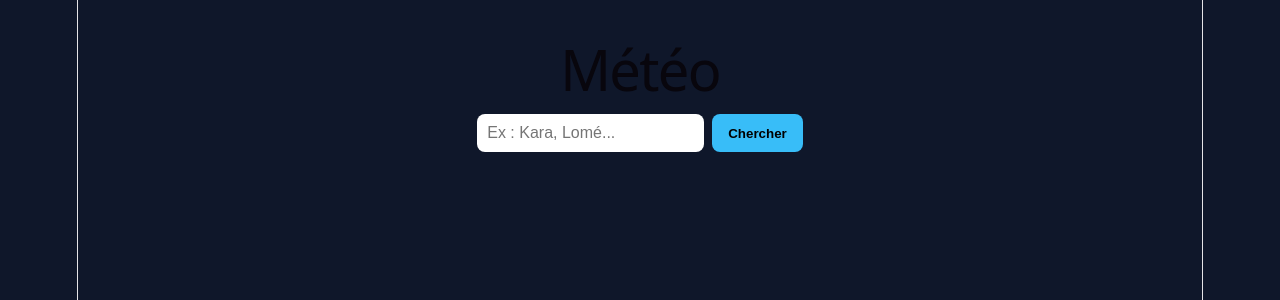
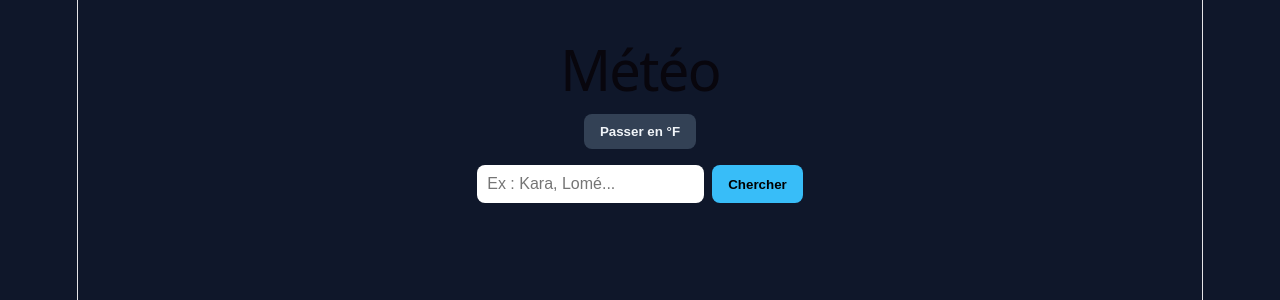
Before and after one commit to bilalidjanfarou-svg/Meteo-app, a React (Vite) app: page / in a window 1280 px wide. Shown: the top 300 px of the page. Built offline with nearby package versions, Linux system fonts and the light colour scheme.

Commit message:
feat: add Celsius/Fahrenheit toggle

```diff
--- a/src/App.css
+++ b/src/App.css
@@ -8,3 +8,4 @@ button { padding: 10px 16px; border: none; border-radius: 8px; background: #38bd
 .jours { display: flex; gap: 8px; }
 .jour { flex: 1; background: #1e293b; border-radius: 12px; padding: 10px 4px; display: flex; flex-direction: column; gap: 4px; }
 .erreur { color: #f87171; }
+.unite { margin-bottom: 16px; background: #334155; color: #f1f5f9; }
--- a/src/App.jsx
+++ b/src/App.jsx
@@ -15,6 +15,7 @@ export default function App() {
   const [nom, setNom] = useState("");
   const [erreur, setErreur] = useState("");
   const [chargement, setChargement] = useState(false);
+  const [unite, setUnite] = useState("C");
 
   async function rechercher(e) {
     e.preventDefault();
@@ -45,9 +46,20 @@ export default function App() {
     }
   }
 
+  const convertir = (t) =>
+  unite === "C" ? Math.round(t) : Math.round((t * 9) / 5 + 32);
+
   return (
     <div className="app">
       <h1>Météo</h1>
+
+      <button
+        type="button"
+        className="unite"
+        onClick={() => setUnite(unite === "C" ? "F" : "C")}
+>
+         Passer en °{unite === "C" ? "F" : "C"}
+      </button>
       <form onSubmit={rechercher}>
         <input
           value={ville}
@@ -64,7 +76,7 @@ export default function App() {
         <>
           <div className="carte">
             <h2>{nom}</h2>
-            <p className="temp">{Math.round(data.current.temperature_2m)}°C</p>
+            <p className="temp">{convertir(data.current.temperature_2m)}°{unite}</p>
             <p>{decrire(data.current.weather_code)}</p>
             <p>💧 {data.current.relative_humidity_2m}% · 💨 {data.current.wind_speed_10m} km/h</p>
           </div>
@@ -77,8 +89,8 @@ export default function App() {
                 </strong>
                 <span>{decrire(data.daily.weather_code[i + 1]).split(" ")[0]}</span>
                 <small>
-                  {Math.round(data.daily.temperature_2m_min[i + 1])}° /{" "}
-                  {Math.round(data.daily.temperature_2m_max[i + 1])}°
+                  {convertir(data.daily.temperature_2m_min[i + 1])}° /{" "}
+                  {convertir(data.daily.temperature_2m_max[i + 1])}°
                 </small>
               </div>
             ))}
```
